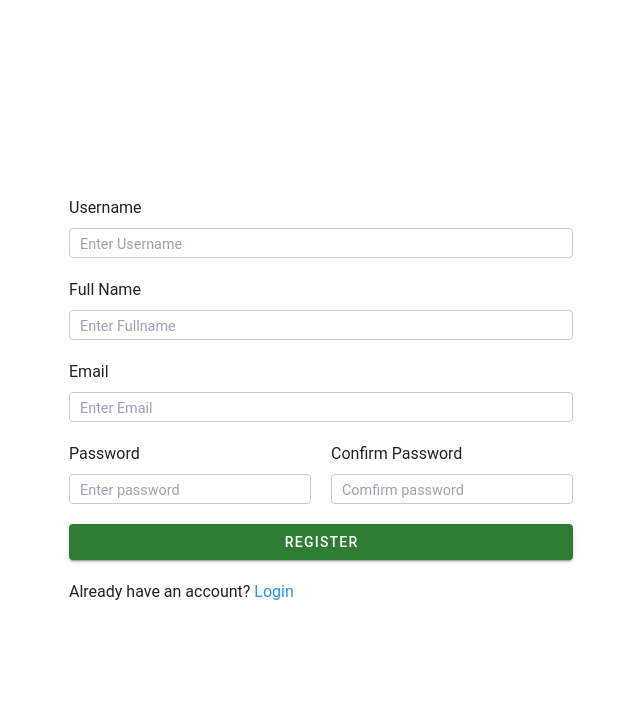
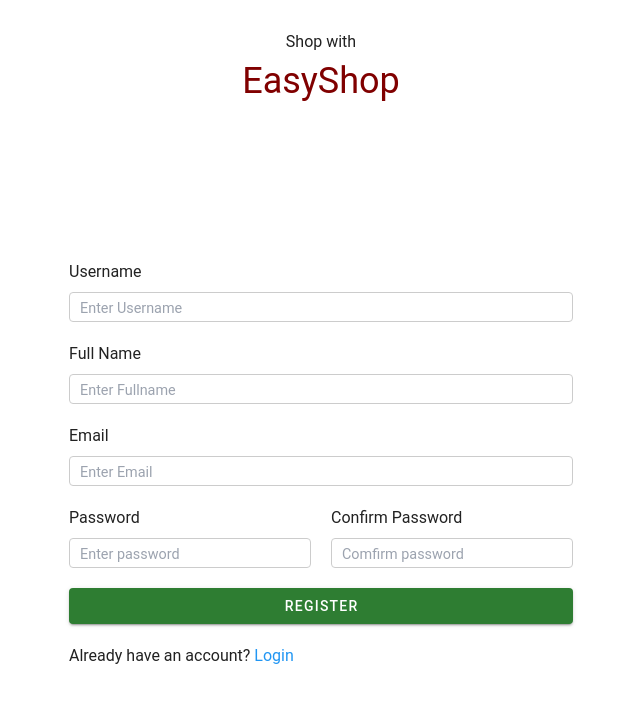
Before and after one commit to OlaoluwaVincent/ecommerce_vue_ts, a Vue app: page /register in a window 1280 px wide. Shown: the top 702 px of the page, without its empty margins (319-959 px from the left). Built offline with nearby package versions, Linux system fonts and the light colour scheme.

Commit message:
Stop tracking env

```diff
--- a/src/layout/AuthLayout.vue
+++ b/src/layout/AuthLayout.vue
@@ -1,6 +1,9 @@
 <template>
     <v-app>
         <v-main class="main_wrapper">
+            <router-link to="/">
+                <h1>Shop with <br> <span id="logo">EasyShop</span></h1>
+            </router-link>
             <slot></slot>
         </v-main>
     </v-app>
@@ -11,10 +14,22 @@
 </script>
 
 <style scoped>
+h1 {
+    margin-top: 30px;
+    text-align: center;
+}
+
+#logo {
+    font-size: 36px;
+    color: maroon;
+    text-shadow: whitesmoke;
+}
+
 .main_wrapper {
     display: flex;
     flex-direction: column;
     align-items: center;
-    justify-content: center;
+    justify-content: center !important;
+    gap: 20px;
 }
 </style>
--- a/src/views/Login.vue
+++ b/src/views/Login.vue
@@ -40,10 +40,6 @@ onBeforeMount(() => {
     if (auth.token) return router.push('/dashboard')
 })
 
-
-
-
-
 async function login() {
     const response = await useAxiosLogin(data.username, data.password)
     loading.value = response.isLoading;
--- a/src/views/Register.vue
+++ b/src/views/Register.vue
@@ -114,10 +114,17 @@ async function login() {
 <style scoped>
 .login {
     width: max-content;
+    max-width: 90%;
     margin: auto;
     display: flex;
     flex-direction: column;
     gap: 20px;
+}
+
+@media (width>=768px) {
+    .login {
+        max-width: 100%;
+    }
 }
 
 article {
```
Also changed, not shown: 2 other files (tests, documents, lock files or other folders).
